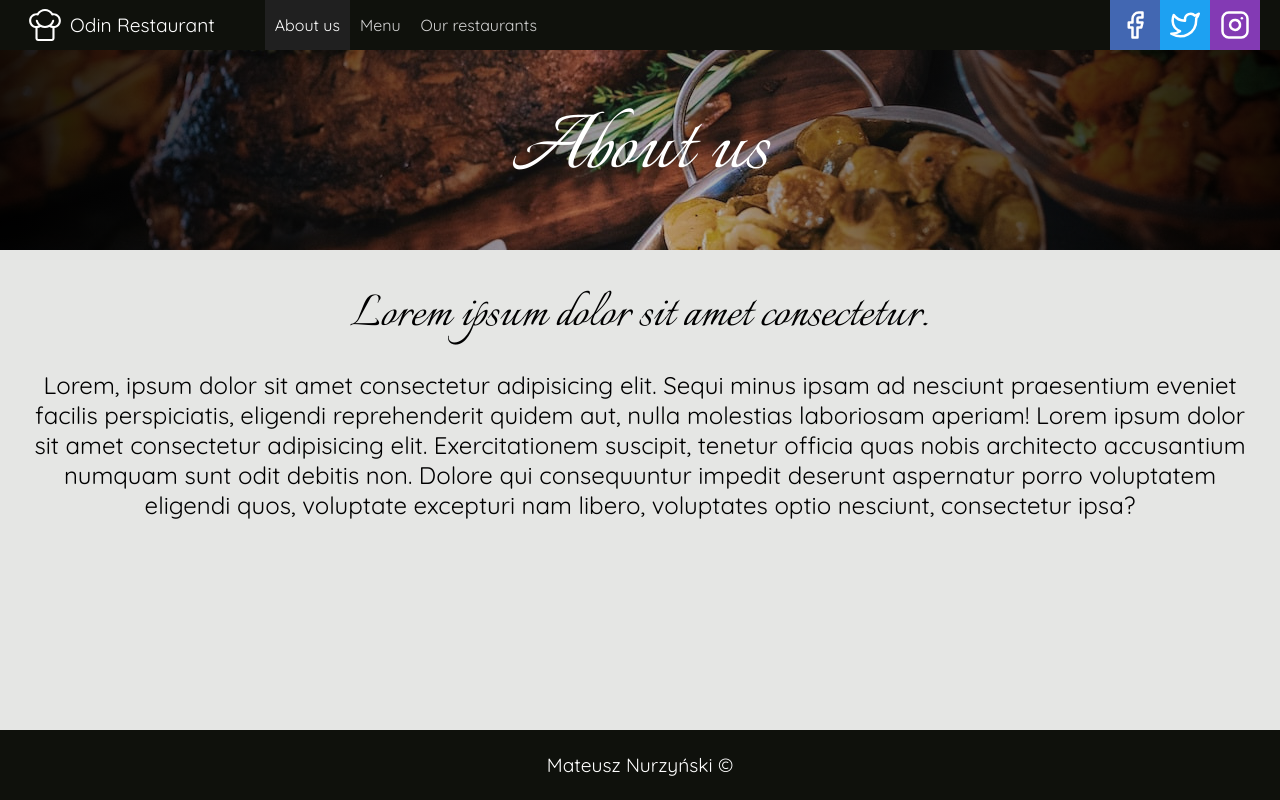
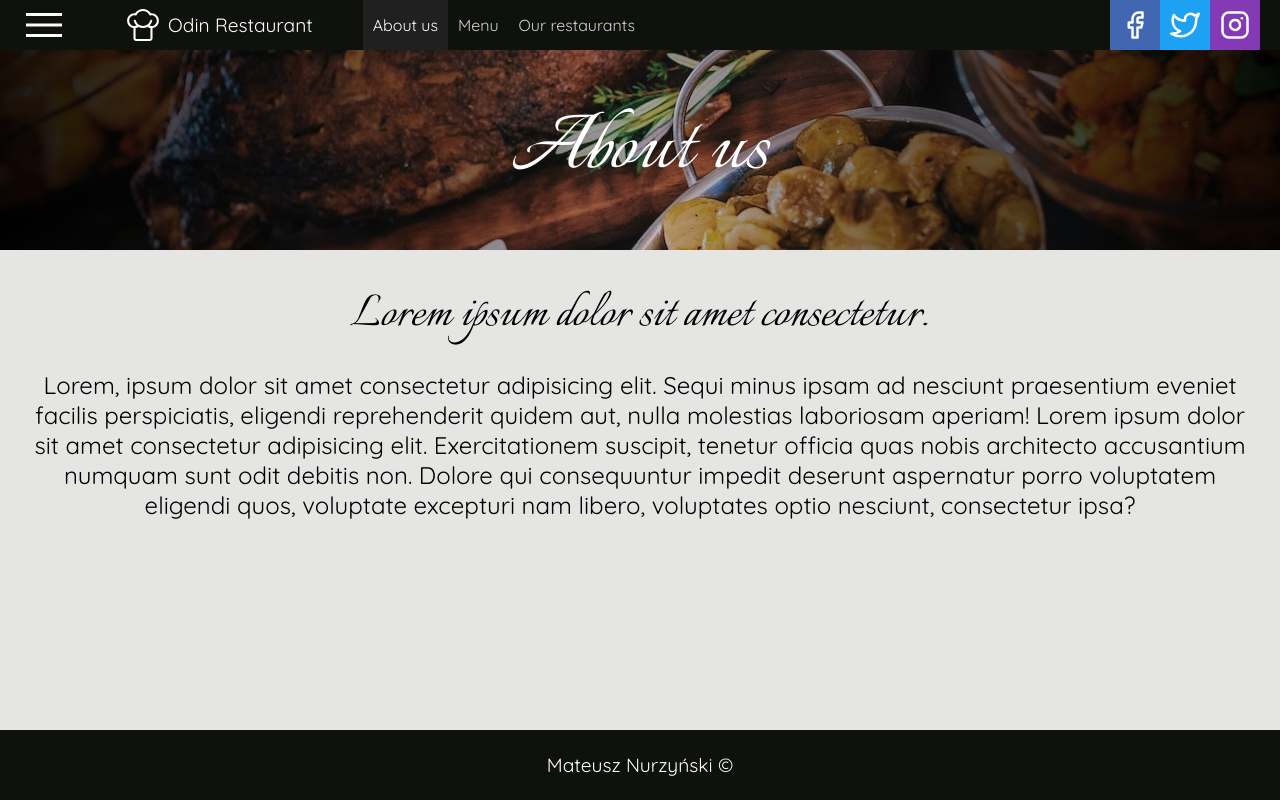
Before and after one commit to mateusznurzynski/odin-restaurant-page, a website built with webpack: page dist/index.html in a window 1280 px wide. Built offline with nearby package versions, Linux system fonts and the light colour scheme.

Commit message:
Add a menu button

```diff
--- a/src/nav.js
+++ b/src/nav.js
@@ -2,6 +2,7 @@ import Facebook from './facebook.svg';
 import Instagram from './instagram.svg';
 import Twitter from './twitter.svg';
 import Hat from './hat.svg';
+import Menu from './menu.svg';
 import { createElement } from './utility';
 
 const navElement = createElement('nav');
@@ -11,6 +12,8 @@ const navItemElements = [
 	createElement('div', ['nav-item']),
 	createElement('div', ['nav-item']),
 ];
+
+const menuButtonElement = createElement('div', ['menu-button']);
 
 const logoElement = createElement('div', ['logo']);
 const logoLinkElement = createElement('a', ['logo-link']);
@@ -57,6 +60,12 @@ hatImg.src = Hat;
 hatImg.alt = 'Odin Restaurant Logo';
 logoLinkElement.insertAdjacentElement('afterbegin', hatImg);
 
+const menuImg = new Image();
+menuImg.src = Menu;
+menuImg.alt = 'Menu';
+menuImg.classList.add('menu-img');
+menuButtonElement.appendChild(menuImg);
+
 // Appending
 logoLinkElement.appendChild(logoTextElement);
 logoElement.appendChild(logoLinkElement);
@@ -72,6 +81,7 @@ iconsElement.querySelector('.link-fb').appendChild(facebookImg);
 iconsElement.querySelector('.link-tw').appendChild(twitterImg);
 iconsElement.querySelector('.link-insta').appendChild(instagramImg);
 
+navItemElements[0].appendChild(menuButtonElement);
 navItemElements[0].appendChild(logoElement);
 navItemElements[0].appendChild(tabsElement);
 
--- a/src/style.css
+++ b/src/style.css
@@ -67,6 +67,18 @@ nav {
 	justify-content: center;
 	align-items: center;
 	gap: 50px;
+}
+
+.menu-button {
+	cursor: pointer;
+	display: flex;
+	justify-content: center;
+	align-items: center;
+}
+
+.menu-img {
+	filter: invert(100%) sepia(0%) saturate(7481%) hue-rotate(146deg)
+		brightness(106%) contrast(104%);
 }
 
 .logo-link {
```
Also changed, not shown: dist/113d59e2703636dfe157.svg (added), dist/main.js, src/menu.svg (added).
